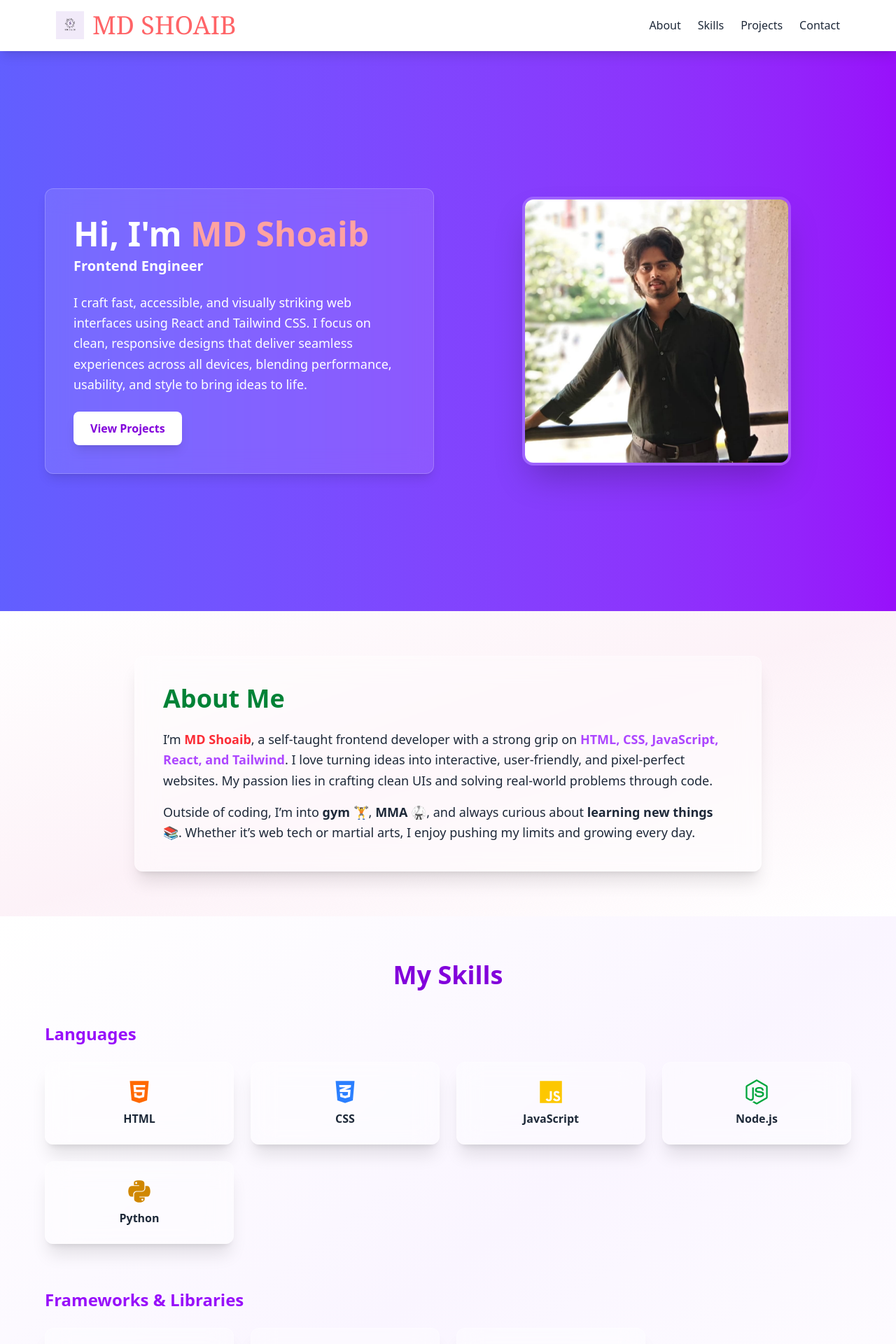
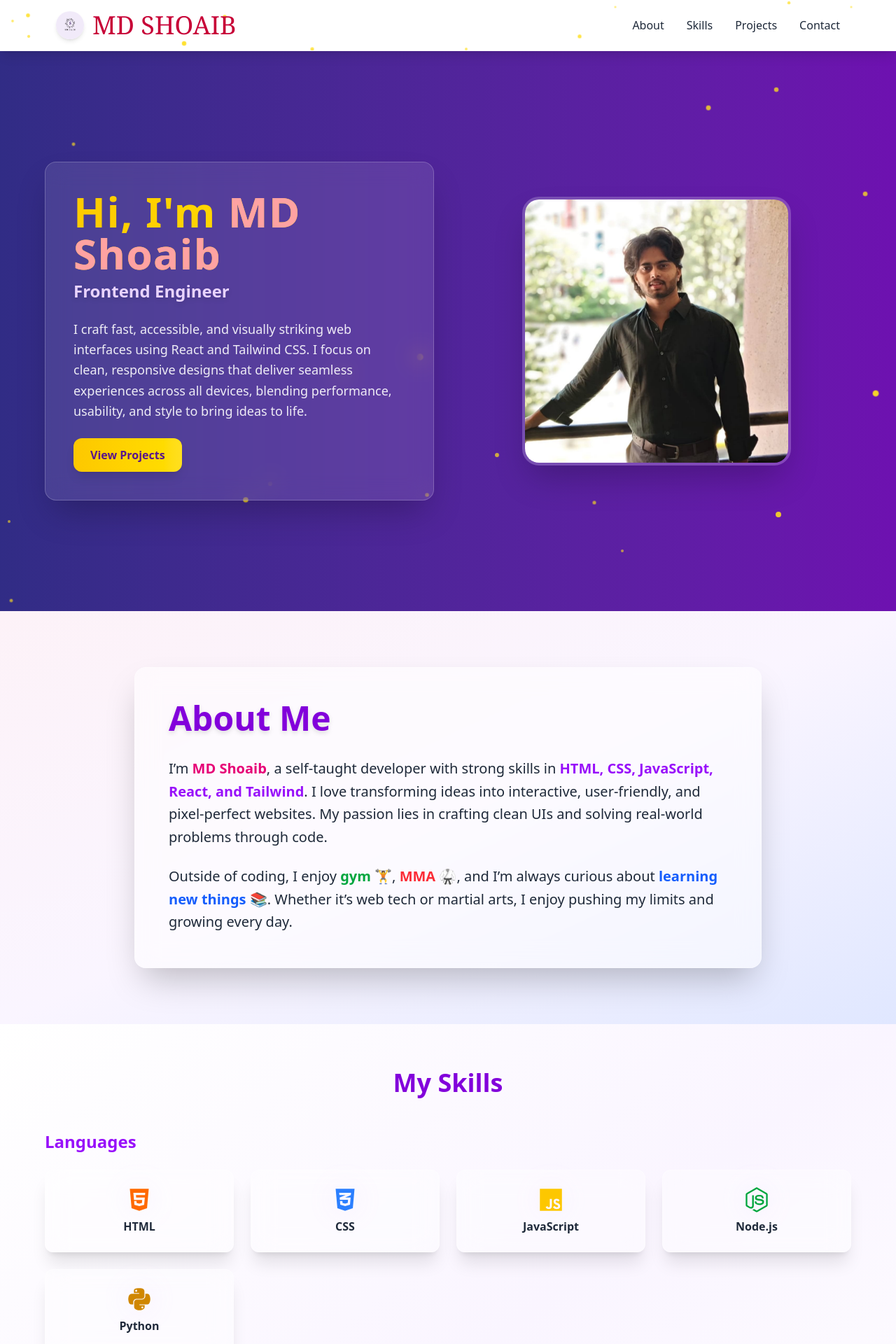
Before and after one commit to shoaib9955/my-portfolio, a React (Vite) app: page / in a window 1280 px wide. Shown: the top 1920 px of the page at 70% size. Built offline with nearby package versions, Linux system fonts and the light colour scheme.

Commit message:
Your commit message describing the updates

```diff
--- a/src/components/About.jsx
+++ b/src/components/About.jsx
@@ -2,29 +2,33 @@ function About() {
   return (
     <section
       id="about"
-      className="px-6 py-16 bg-gradient-to-br from-white via-pink-50 to-red text-gray-800 flex justify-center items-center"
+      className="px-6 py-20 bg-gradient-to-br from-pink-50 via-purple-50 to-indigo-100 flex justify-center items-center"
       data-aos="fade-right"
     >
-      <div className="max-w-4xl w-full backdrop-blur-lg bg-white/40 p-10 rounded-xl shadow-xl border border-white/30">
-        <h2 className="text-3xl md:text-4xl font-bold mb-6 text-green-700 text-center md:text-left">
+      <div className="max-w-4xl w-full backdrop-blur-lg bg-white/50 p-12 rounded-2xl shadow-2xl border border-white/30 transition hover:shadow-3xl hover:scale-[1.02] duration-300">
+        <h2 className="text-4xl md:text-5xl font-extrabold mb-8 text-purple-700 text-center md:text-left drop-shadow-md">
           About Me
         </h2>
-        <p className="text-base md:text-lg leading-relaxed text-center md:text-left ">
-          I’m <strong className="text-red-500">MD Shoaib</strong>, a self-taught
-          frontend developer with a strong grip on{" "}
-          <strong className="text-purple-500">
-            {" "}
+
+        <p className="text-lg md:text-xl leading-relaxed text-gray-800 text-center md:text-left mb-6">
+          I’m <strong className="text-pink-600">MD Shoaib</strong>, a
+          self-taught developer with strong skills in{" "}
+          <strong className="text-purple-600">
             HTML, CSS, JavaScript, React, and Tailwind
           </strong>
-          . I love turning ideas into interactive, user-friendly, and
+          . I love transforming ideas into interactive, user-friendly, and
           pixel-perfect websites. My passion lies in crafting clean UIs and
           solving real-world problems through code.
         </p>
-        <p className="mt-4 text-base md:text-lg leading-relaxed text-center md:text-left">
-          Outside of coding, I’m into <strong>gym 🏋️</strong>,{" "}
-          <strong>MMA 🥋</strong>, and always curious about{" "}
-          <strong>learning new things 📚</strong>. Whether it’s web tech or
-          martial arts, I enjoy pushing my limits and growing every day.
+
+        <p className="text-lg md:text-xl leading-relaxed text-gray-800 text-center md:text-left">
+          Outside of coding, I enjoy{" "}
+          <strong className="text-green-600">gym 🏋️</strong>,{" "}
+          <strong className="text-red-500">MMA 🥋</strong>, and I’m always
+          curious about{" "}
+          <strong className="text-blue-600">learning new things 📚</strong>.
+          Whether it’s web tech or martial arts, I enjoy pushing my limits and
+          growing every day.
         </p>
       </div>
     </section>
--- a/src/components/Footer.jsx
+++ b/src/components/Footer.jsx
@@ -1,10 +1,45 @@
+import { FaGithub, FaLinkedin, FaArrowUp } from "react-icons/fa";
+
 function Footer() {
   return (
-    <footer
-      className="bg-gray-100 text-center py-6 text-sm text-gray-600"
-      data-aos="fade"
-    >
-      <p>© 2025 Your Name. All rights reserved.</p>
+    <footer className="bg-gradient-to-r from-purple-100 via-white to-purple-100 text-gray-700 py-12 relative">
+      <div className="max-w-6xl mx-auto text-center space-y-4">
+        <p className="text-lg font-medium">
+          © 2025 Md Shoaib. All rights reserved.
+        </p>
+
+        <div className="flex justify-center gap-6">
+          <a
+            href="https://github.com/shoaib9955"
+            target="_blank"
+            rel="noopener noreferrer"
+            className="text-gray-700 hover:text-gray-900 transition transform hover:scale-110"
+          >
+            <FaGithub size={24} />
+          </a>
+          <a
+            href="https://www.linkedin.com/in/md-shoaib-116238276"
+            target="_blank"
+            rel="noopener noreferrer"
+            className="text-blue-600 hover:text-blue-800 transition transform hover:scale-110"
+          >
+            <FaLinkedin size={24} />
+          </a>
+          <a
+            href="mailto:mdshoaib0045@gmail.com"
+            className="text-purple-600 hover:text-purple-800 transition transform hover:scale-110"
+          >
+            Email Me
+          </a>
+        </div>
+
+        <button
+          onClick={() => window.scrollTo({ top: 0, behavior: "smooth" })}
+          className="mt-6 inline-flex items-center gap-2 px-4 py-2 bg-purple-600 text-white rounded-full shadow-lg hover:bg-purple-700 hover:scale-105 transition transform"
+        >
+          <FaArrowUp /> Back to Top
+        </button>
+      </div>
     </footer>
   );
 }
--- a/src/components/Header.jsx
+++ b/src/components/Header.jsx
@@ -6,60 +6,53 @@ function Header() {
   const [isOpen, setIsOpen] = useState(false);
 
   return (
-    <header
-      className="sticky top-0 z-50 backdrop-blur-md bg-white/30 shadow-lg border-b border-white/20"
-      data-aos="fade-down"
-    >
-      <nav className="max-w-6xl mx-auto px-4 py-4 flex items-center justify-between">
-        {/* Logo + Name */}
+    <header className="relative sticky top-0 z-50 backdrop-blur-xl bg-white/20 border-b border-white/20 shadow-lg transition-all duration-300 overflow-hidden">
+      {/* Floating Particles */}
+      <div className="absolute inset-0 pointer-events-none">
+        {[...Array(12)].map((_, i) => (
+          <div
+            key={i}
+            className="w-1.5 h-1.5 bg-yellow-300 rounded-full absolute animate-pulse-slow"
+            style={{
+              top: `${Math.random() * 100}%`,
+              left: `${Math.random() * 100}%`,
+              animationDuration: `${3 + Math.random() * 3}s`,
+              opacity: Math.random() * 0.6 + 0.3,
+            }}
+          />
+        ))}
+      </div>
+
+      <nav className="relative z-10 max-w-6xl mx-auto px-4 py-4 flex items-center justify-between">
+        {/* Logo */}
         <a
           href="/"
-          className="flex items-center space-x-3 group transition duration-300"
+          className="flex items-center space-x-3 group transition-transform duration-300 hover:scale-105"
         >
           <img
             src={logo}
             alt="Logo"
-            className="h-10 w-10 object-contain group-hover:scale-105 transition-transform duration-300"
+            className="h-10 w-10 object-contain rounded-full shadow-md group-hover:shadow-lg transition-transform duration-300"
           />
-          <h1 className="text-3xl sm:text-4xl font-serif text-red-400">
+          <h1 className="text-3xl sm:text-4xl font-serif text-rose-700">
             MD SHOAIB
           </h1>
         </a>
 
         {/* Desktop Nav */}
-        <ul className="hidden md:flex space-x-6 font-medium text-gray-800">
-          <li>
+        <ul className="hidden md:flex space-x-8 font-medium text-gray-800">
+          {["about", "skills", "projects", "contact"].map((section) => (
+            <li key={section} className="relative group">
               <a
-              href="#about"
-              className="hover:text-purple-600 hover:underline underline-offset-4 transition duration-300"
+                href={`#${section}`}
+                className="transition-colors duration-300 hover:text-purple-600"
               >
-              About
+                {section.charAt(0).toUpperCase() + section.slice(1)}
               </a>
+              {/* Animated underline */}
+              <span className="absolute left-0 -bottom-1 w-0 h-0.5 bg-purple-500 transition-all duration-300 group-hover:w-full"></span>
             </li>
-          <li>
-            <a
-              href="#skills"
-              className="hover:text-purple-600 hover:underline underline-offset-4 transition duration-300"
-            >
-              Skills
-            </a>
-          </li>
-          <li>
-            <a
-              href="#projects"
-              className="hover:text-purple-600 hover:underline underline-offset-4 transition duration-300"
-            >
-              Projects
-            </a>
-          </li>
-          <li>
-            <a
-              href="#contact"
-              className="hover:text-purple-600 hover:underline underline-offset-4 transition duration-300"
-            >
-              Contact
-            </a>
-          </li>
+          ))}
         </ul>
 
         {/* Mobile Menu Icon */}
@@ -73,37 +66,39 @@ function Header() {
 
       {/* Mobile Dropdown */}
       {isOpen && (
-        <div className="md:hidden bg-gradient-to-br from-purple-100 via-pink-100 to-yellow-100 px-6 py-4 space-y-4 text-center font-medium text-gray-800">
+        <div className="md:hidden bg-gradient-to-br from-purple-100 via-pink-100 to-yellow-100 px-6 py-6 space-y-4 text-center font-medium text-gray-800 rounded-b-2xl shadow-2xl animate-slide-down">
+          {["about", "skills", "projects", "contact"].map((section) => (
             <a
-            href="#about"
-            className="block hover:text-purple-600"
+              key={section}
+              href={`#${section}`}
+              className="block hover:text-purple-600 transition duration-300 text-lg font-semibold"
               onClick={() => setIsOpen(false)}
             >
-            About
+              {section.charAt(0).toUpperCase() + section.slice(1)}
             </a>
-          <a
-            href="#skills"
-            className="block hover:text-purple-600"
-            onClick={() => setIsOpen(false)}
-          >
-            Skills
-          </a>
-          <a
-            href="#projects"
-            className="block hover:text-purple-600"
-            onClick={() => setIsOpen(false)}
-          >
-            Projects
-          </a>
-          <a
-            href="#contact"
-            className="block hover:text-purple-600"
-            onClick={() => setIsOpen(false)}
-          >
-            Contact
-          </a>
+          ))}
         </div>
       )}
+
+      <style>
+        {`
+          @keyframes slideDown {
+            0% { opacity: 0; transform: translateY(-10px); }
+            100% { opacity: 1; transform: translateY(0); }
+          }
+          .animate-slide-down {
+            animation: slideDown 0.3s ease-out forwards;
+          }
+
+          @keyframes pulse-slow {
+            0%, 100% { transform: scale(0.5); opacity: 0.6; }
+            50% { transform: scale(1.2); opacity: 1; }
+          }
+          .animate-pulse-slow {
+            animation: pulse-slow infinite ease-in-out;
+          }
+        `}
+      </style>
     </header>
   );
 }
--- a/src/components/Hero.jsx
+++ b/src/components/Hero.jsx
@@ -4,18 +4,33 @@ function Hero() {
   return (
     <section
       id="hero"
-      className="min-h-screen flex items-center justify-center bg-gradient-to-r from-indigo-500
-      to-purple-600 text-white px-6 py-12"
+      className="relative min-h-screen flex items-center justify-center bg-gradient-to-r from-indigo-900 to-purple-800 text-white px-6 py-12 overflow-hidden"
     >
-      <div className="max-w-6xl w-full grid grid-cols-1 md:grid-cols-2 gap-10 items-center">
+      {/* Background Floating Particles */}
+      <div className="absolute inset-0 pointer-events-none">
+        {[...Array(20)].map((_, i) => (
+          <div
+            key={i}
+            className="w-2 h-2 bg-yellow-300 rounded-full absolute animate-pulse-slow"
+            style={{
+              top: `${Math.random() * 100}%`,
+              left: `${Math.random() * 100}%`,
+              animationDuration: `${3 + Math.random() * 4}s`,
+              opacity: Math.random() * 0.8 + 0.2,
+            }}
+          />
+        ))}
+      </div>
+
+      <div className="max-w-6xl w-full grid grid-cols-1 md:grid-cols-2 gap-10 items-center relative z-10">
         {/* Left: Text */}
         <div
-          className="backdrop-blur-lg bg-white/10 p-10 rounded-xl shadow-lg border border-white/20"
+          className="backdrop-blur-lg bg-white/10 p-10 rounded-2xl shadow-2xl border border-white/20"
           data-aos="fade-right"
           data-aos-duration="1000"
         >
           <h2
-            className="text-3xl sm:text-4xl md:text-5xl font-bold mb-2 text-left"
+            className="text-4xl sm:text-5xl md:text-6xl font-extrabold mb-2 tracking-wide text-transparent bg-clip-text bg-gradient-to-r from-yellow-400 via-yellow-300 to-yellow-500 animate-gradient-x"
             data-aos="fade-right"
             data-aos-delay="100"
           >
@@ -23,7 +38,7 @@ function Hero() {
           </h2>
 
           <p
-            className="text-lg md:text-xl font-bold mb-6 text-left  "
+            className="text-xl md:text-2xl font-bold mb-6 text-left text-purple-200 drop-shadow-md"
             data-aos="fade-right"
             data-aos-delay="200"
           >
@@ -31,7 +46,7 @@ function Hero() {
           </p>
 
           <p
-            className="text-base md:text-lg leading-relaxed text-left"
+            className="text-base md:text-lg leading-relaxed text-left text-white/90"
             data-aos="fade-right"
             data-aos-delay="300"
           >
@@ -43,7 +58,7 @@ function Hero() {
 
           <a
             href="#projects"
-            className="mt-6 inline-block bg-white text-purple-700 font-semibold px-6 py-3 rounded-lg shadow-lg hover:bg-purple-100 transition duration-300"
+            className="mt-6 inline-block bg-gradient-to-r from-yellow-400 to-yellow-300 text-purple-900 font-semibold px-6 py-3 rounded-xl shadow-lg hover:scale-105 hover:shadow-2xl transition transform duration-300"
             data-aos="fade-up"
             data-aos-delay="400"
           >
@@ -51,19 +66,63 @@ function Hero() {
           </a>
         </div>
 
-        {/* Right: Image */}
+        {/* Right: Image with Floating Accents */}
         <div
-          className="flex justify-center"
+          className="relative flex justify-center"
           data-aos="zoom-in"
           data-aos-delay="300"
         >
+          {/* Floating Glowing Particles around Image */}
+          {[...Array(8)].map((_, i) => (
+            <div
+              key={i}
+              className="absolute w-3 h-3 bg-yellow-400 rounded-full opacity-70 animate-orbit"
+              style={{
+                top: `${50 + 15 * Math.sin((i / 8) * Math.PI * 2)}%`,
+                left: `${50 + 15 * Math.cos((i / 8) * Math.PI * 2)}%`,
+                animationDuration: `${4 + i}s`,
+                animationDelay: `${i * 0.3}s`,
+              }}
+            ></div>
+          ))}
+
           <img
             src={myPhoto}
             alt="MD Shoaib"
-            className="w-72 h-72 md:w-96 md:h-96 object-cover rounded-2xl shadow-2xl border-4 border-white/20 hover:scale-105 transition-transform duration-500"
+            className="w-72 h-72 md:w-96 md:h-96 object-cover rounded-3xl shadow-2xl border-4 border-white/20 hover:scale-110 hover:shadow-3xl transition-transform duration-500 relative z-10"
           />
         </div>
       </div>
+
+      <style>
+        {`
+          @keyframes gradient-x {
+            0% { background-position: 0% 50%; }
+            50% { background-position: 100% 50%; }
+            100% { background-position: 0% 50%; }
+          }
+          .animate-gradient-x {
+            background-size: 200% 200%;
+            animation: gradient-x 5s ease infinite;
+          }
+
+          @keyframes pulse-slow {
+            0%, 100% { transform: scale(0.5); opacity: 0.6; }
+            50% { transform: scale(1.2); opacity: 1; }
+          }
+          .animate-pulse-slow {
+            animation: pulse-slow infinite ease-in-out;
+          }
+
+          @keyframes orbit {
+            0% { transform: rotate(0deg) translateX(80px) rotate(0deg); }
+            100% { transform: rotate(360deg) translateX(80px) rotate(-360deg); }
+          }
+          .animate-orbit {
+            animation: orbit linear infinite;
+          }
+        `}
+      </style>
     </section>
   );
 }
--- a/src/components/Loading.jsx
+++ b/src/components/Loading.jsx
@@ -11,16 +11,33 @@ function Loading({ onFinish }) {
   }, [onFinish]);
 
   return (
-    <div className="fixed inset-0 flex flex-col items-center justify-center z-[9999] overflow-hidden bg-gradient-to-br from-purple-700 via-pink-600 to-indigo-700">
-      {/* Professional Welcome Text */}
-      <h1 className="text-5xl sm:text-6xl md:text-7xl font-extrabold text-transparent bg-clip-text bg-gradient-to-r from-cyan-400 via-purple-300 to-pink-400 animate-gradient-x tracking-wide text-center leading-tight">
+    <div className="fixed inset-0 flex flex-col items-center justify-center z-[9999] overflow-hidden bg-gradient-to-br from-purple-900 via-indigo-900 to-black">
+      {/* Royal Heading */}
+      <h1 className="text-5xl sm:text-6xl md:text-7xl font-extrabold text-transparent bg-clip-text bg-gradient-to-r from-yellow-400 via-yellow-300 to-yellow-500 animate-gradient-x tracking-wide text-center leading-tight drop-shadow-2xl">
         Welcome to Shoaib's Portfolio
       </h1>
-      <p className="mt-6 text-white/80 text-lg sm:text-xl md:text-2xl text-center animate-fadeIn">
+
+      {/* Subheading */}
+      <p className="mt-6 text-yellow-200/90 text-lg sm:text-xl md:text-2xl text-center animate-fadeIn tracking-wide">
         Showcasing Innovative Web & Mobile Applications
       </p>
 
-      {/* Animations */}
+      {/* Twinkling Stars / Particles */}
+      <div className="absolute inset-0 pointer-events-none">
+        {[...Array(30)].map((_, i) => (
+          <div
+            key={i}
+            className="w-1.5 h-1.5 bg-yellow-300 rounded-full absolute animate-star"
+            style={{
+              top: `${Math.random() * 100}%`,
+              left: `${Math.random() * 100}%`,
+              animationDelay: `${Math.random() * 2}s`,
+              animationDuration: `${2 + Math.random() * 3}s`,
+            }}
+          ></div>
+        ))}
+      </div>
+
       <style>
         {`
           @keyframes gradient-x {
@@ -34,11 +51,19 @@ function Loading({ onFinish }) {
           }
 
           @keyframes fadeIn {
-            0% { opacity: 0; transform: translateY(10px); }
+            0% { opacity: 0; transform: translateY(15px); }
             100% { opacity: 1; transform: translateY(0); }
           }
           .animate-fadeIn {
             animation: fadeIn 2s ease forwards;
+          }
+
+          @keyframes star {
+            0%, 100% { opacity: 0; transform: scale(0.5); }
+            50% { opacity: 1; transform: scale(1.2); }
+          }
+          .animate-star {
+            animation: star infinite ease-in-out;
           }
         `}
       </style>
--- a/src/components/Skills.jsx
+++ b/src/components/Skills.jsx
@@ -67,12 +67,17 @@ function Skills() {
                 {category.skills.map((skill, index) => (
                   <div
                     key={index}
-                    className="flex flex-col items-center justify-center gap-2 p-6 rounded-xl shadow-xl border border-white/30 bg-white/40 backdrop-blur-lg hover:scale-105 hover:shadow-2xl transition-transform duration-300 ease-in-out"
+                    className="flex flex-col items-center justify-center gap-2 p-6 rounded-xl shadow-xl border border-white/30 bg-white/40 backdrop-blur-lg
+                    transform transition duration-500 ease-in-out hover:scale-110 hover:rotate-3 hover:shadow-2xl hover:shadow-purple-300/40"
                     data-aos="zoom-in"
                     data-aos-delay={index * 100}
                     aria-label={skill.name}
                   >
-                    <div className="text-4xl">{skill.icon}</div>
+                    <div className="text-4xl relative">
+                      {/* Glow behind icon */}
+                      <div className="absolute inset-0 rounded-full blur-xl bg-purple-300 opacity-20 scale-90 transition-all duration-500 group-hover:scale-110"></div>
+                      <div className="relative z-10">{skill.icon}</div>
+                    </div>
                     <p className="text-md font-semibold">{skill.name}</p>
                   </div>
                 ))}
```
Also changed, not shown: src/components/Contact.jsx (+30 -16 lines), src/components/Projects.jsx (+42 -11 lines). Lines whose indentation alone changed are shown as unchanged.
